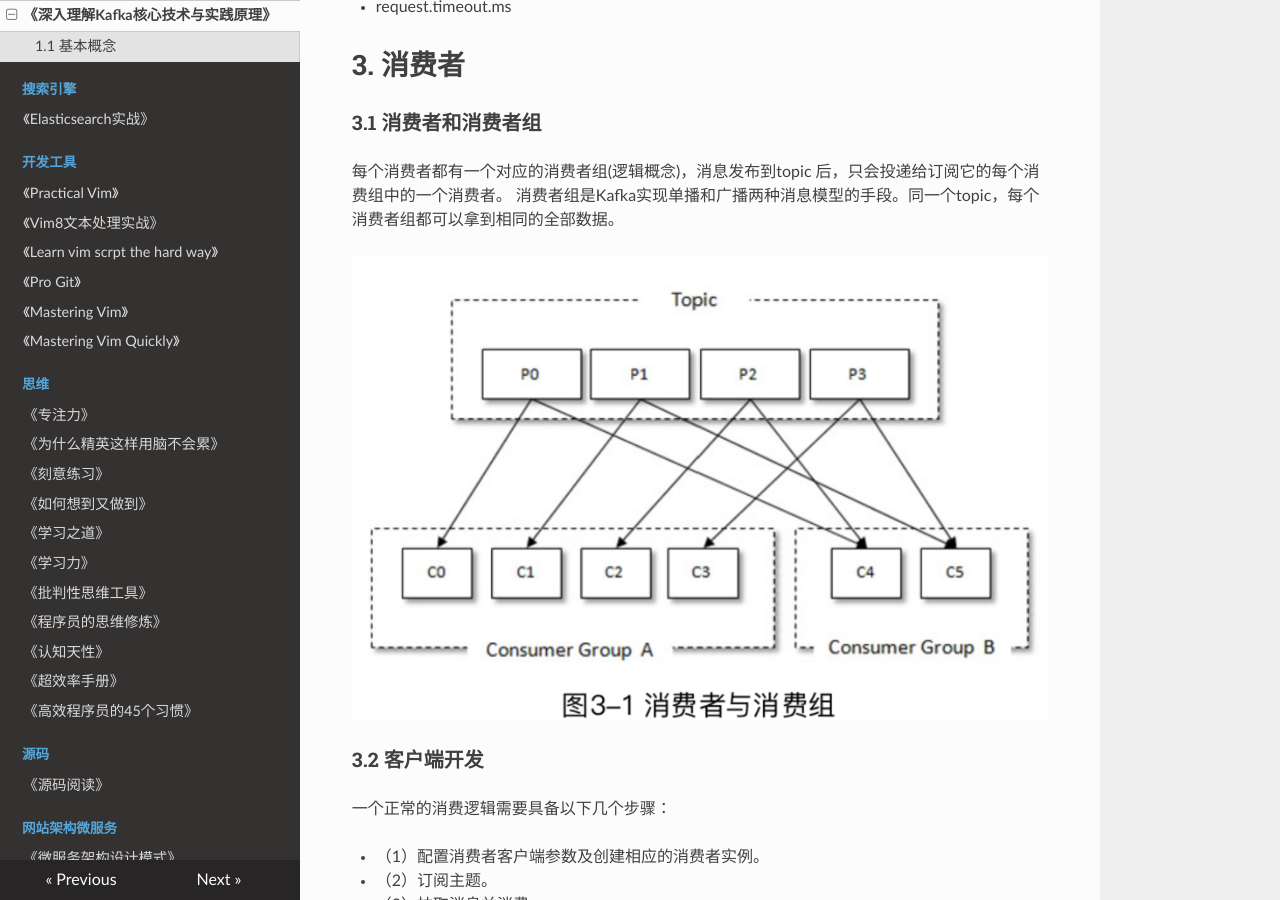
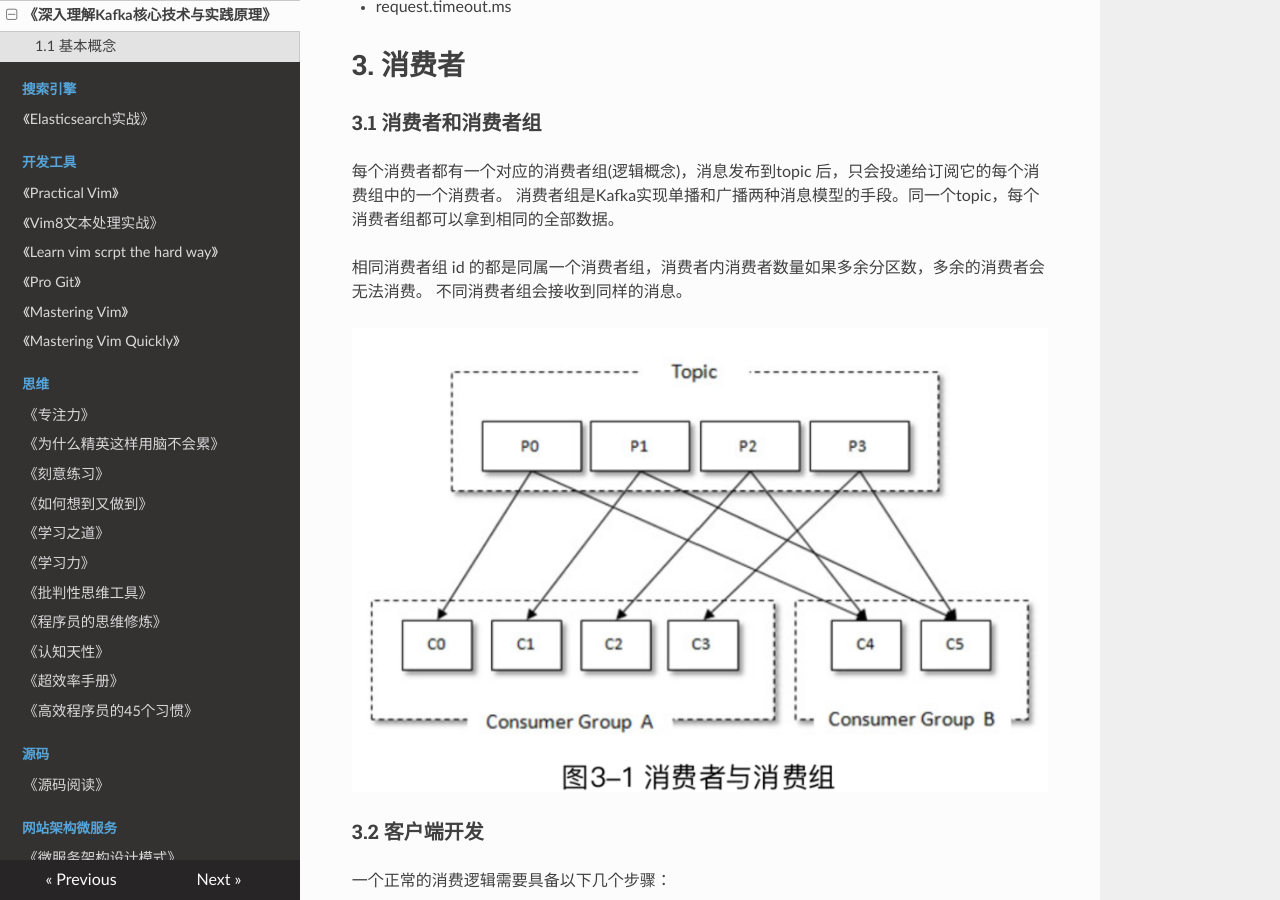
Before and after one commit to PegasusWang/booknotes, an MkDocs documentation site: the page built from docs/分布式/深入理解Kafka核心设计与实践原理/深入理解Kafka核心设计与实践原理.md, in a window 1280 px wide and 900 px high, scrolled down 3136 px. Built offline with MkDocs 1.6.1, drawn with Linux system fonts in a browser that asks for light colours; nearby versions of some CDN libraries; old or Windows-style settings are respelled for this version of MkDocs.

Commit message:
消费者组和分区数

```diff
--- a/docs/分布式/深入理解Kafka核心设计与实践原理/深入理解Kafka核心设计与实践原理.md
+++ b/docs/分布式/深入理解Kafka核心设计与实践原理/深入理解Kafka核心设计与实践原理.md
@@ -151,6 +151,9 @@ public class DemoPartitioner implements Partitioner {
 
 每个消费者都有一个对应的消费者组(逻辑概念)，消息发布到topic 后，只会投递给订阅它的每个消费组中的一个消费者。
 消费者组是Kafka实现单播和广播两种消息模型的手段。同一个topic，每个消费者组都可以拿到相同的全部数据。
+
+相同消费者组 id 的都是同属一个消费者组，消费者内消费者数量如果多余分区数，多余的消费者会无法消费。
+不同消费者组会接收到同样的消息。
 
 ![](./消费者与消费组.png)
 
```
Also changed, not shown: docs/unix_linux/unix网络编程卷一.md (+2 -0 lines).
